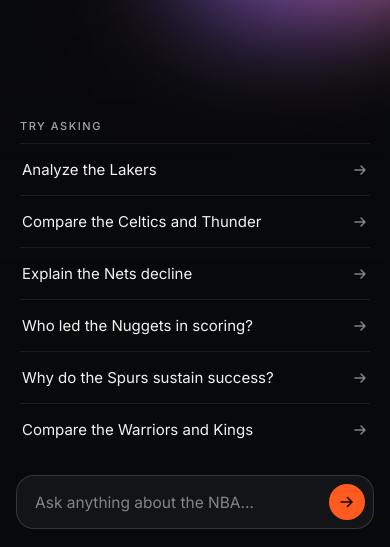
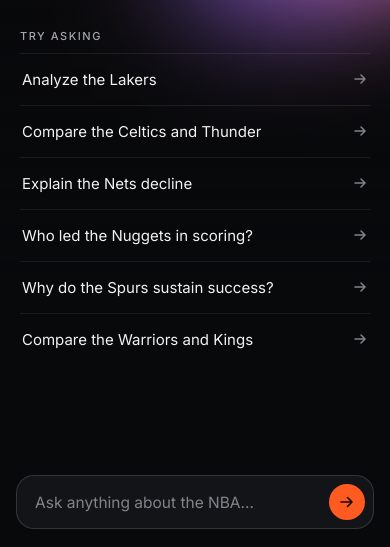
Before and after one commit to ooLLeeGG08/nba-franchise-analyst, a plain HTML site: page static/index.html in a window 390 px wide. Shown: the part 297-844 px from the top of the page. Drawn offline with nearby package versions, Linux system fonts and the light colour scheme; no server answers.

Commit message:
Front page (phone): suggestions follow right under the stats
Co-Authored-By: Claude Opus 5.5 <noreply@anthropic.com>

```diff
--- a/static/style.css
+++ b/static/style.css
@@ -1764,17 +1764,15 @@ button {
         margin-top: -56px;
     }
 
-    /* Menu button ends at 48px; start the eyebrow just below it. The
-       suggestions are pushed to the bottom, right above the composer. */
+    /* Menu button ends at 48px; start the eyebrow just below it. */
     .empty-state-inner {
         padding-top: 72px;
         padding-bottom: 8px;
         gap: 22px;
-        min-height: 100%;
     }
 
     .suggestion-block {
-        margin-top: auto;
+        margin-top: 10px;
     }
 
     .suggestion-row:last-child {
```
